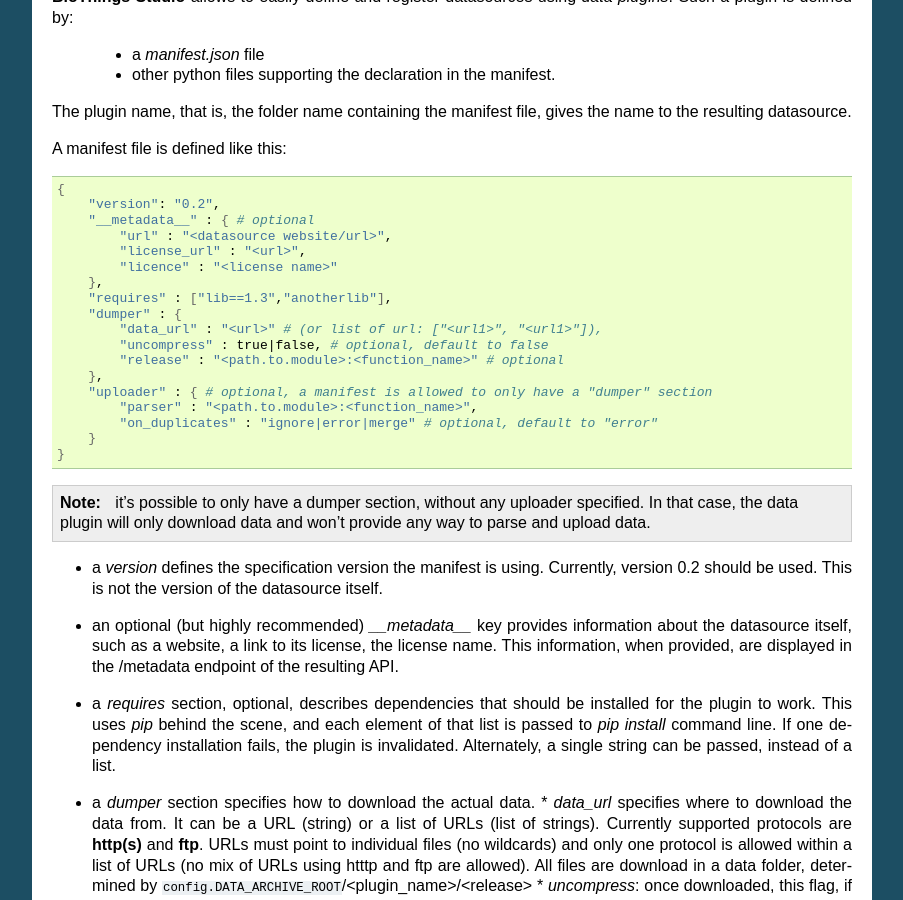
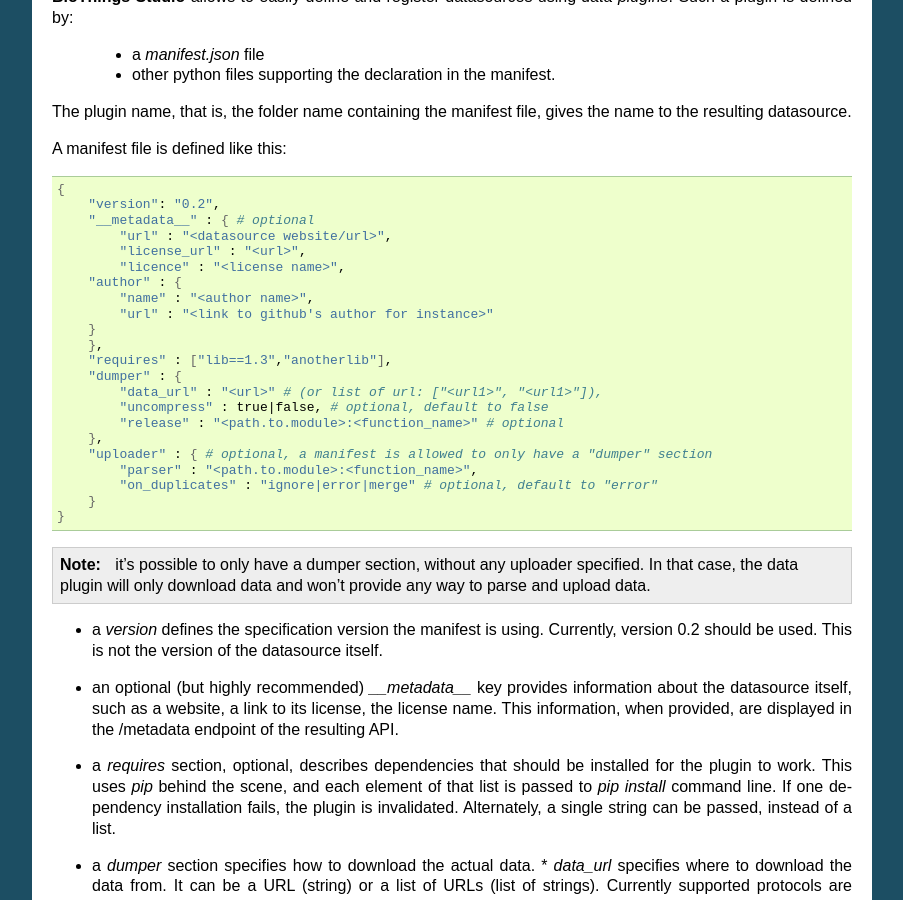
Before and after one commit to biothings/biothings.api, a Sphinx documentation site: the page built from docs/doc/studio_guide.rst, in a window 1280 px wide and 900 px high, scrolled down 5323 px. Shown: the whole window, without its empty margins (198-1101 px from the left). Built offline with Sphinx 7.4.7, drawn with Linux system fonts in a browser that asks for light colours.

Commit message:
add authorship to metadata

```diff
--- a/docs/doc/studio_guide.rst
+++ b/docs/doc/studio_guide.rst
@@ -207,7 +207,11 @@ A manifest file is defined like this:
 	    "__metadata__" : { # optional
 	        "url" : "<datasource website/url>",
 	        "license_url" : "<url>",
-	        "licence" : "<license name>"
+	        "licence" : "<license name>",
+            "author" : {
+                "name" : "<author name>",
+                "url" : "<link to github's author for instance>"
+            }
 	    },
 	    "requires" : ["lib==1.3","anotherlib"],
 	    "dumper" : {
```
